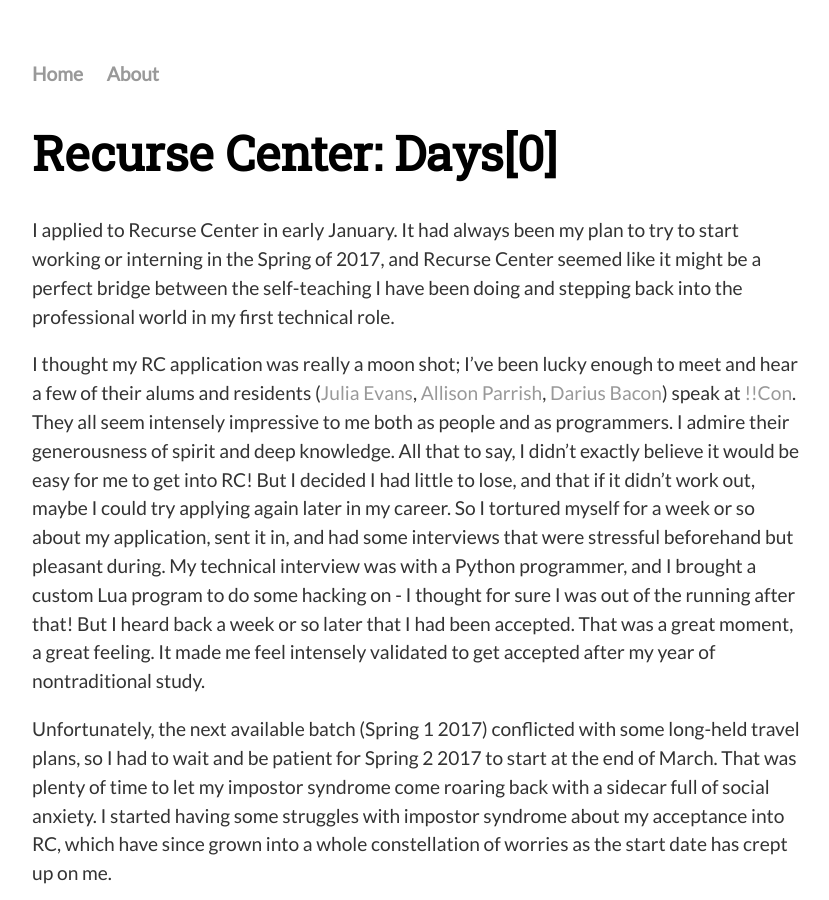
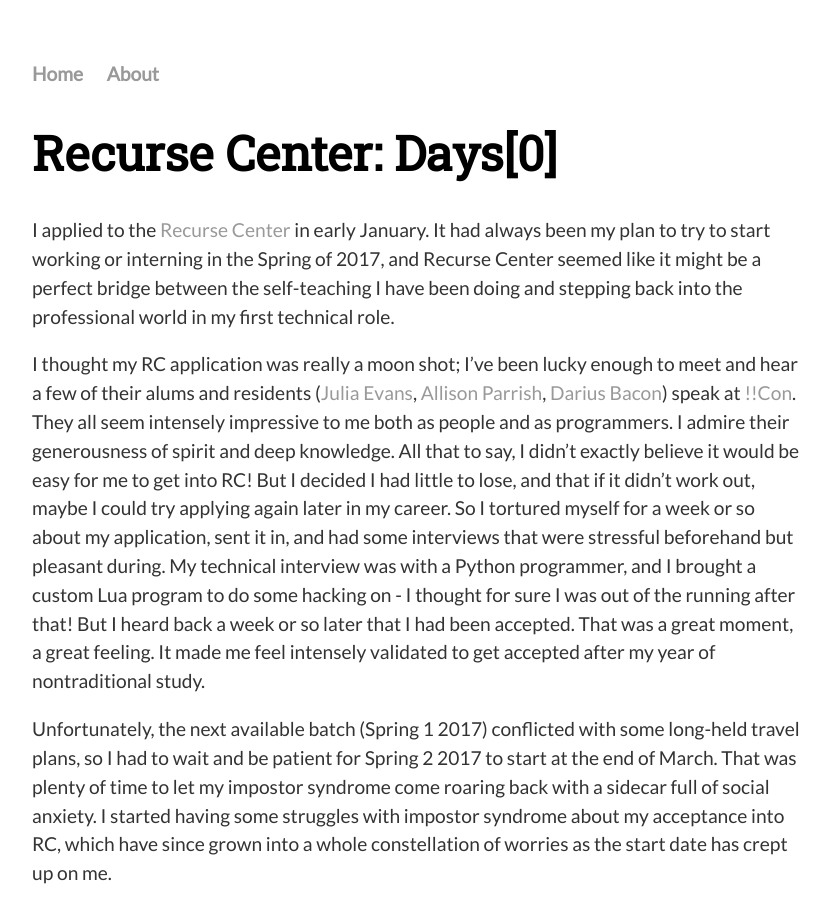
Before and after one commit to katieamazing/katieamazing.github.io, a Jekyll site: the page built from _posts/2017-03-26-RC-Days0.md, in a window 1280 px wide and 900 px high. Shown: the whole window, without its empty margins (224-1053 px from the left). Built offline with Jekyll 4.4.1, drawn with Linux system fonts in a browser that asks for light colours; comment, search, counter and statistics services are not loaded.

Commit message:
Update 2017-03-26-RC-Days0.md

```diff
--- a/_posts/2017-03-26-RC-Days0.md
+++ b/_posts/2017-03-26-RC-Days0.md
@@ -4,7 +4,7 @@
 date: 2017-03-26
 ---
 
-I applied to Recurse Center in early January. It had always been my plan to try to start working or interning in the Spring of 2017, and Recurse Center seemed like it might be a perfect bridge between the self-teaching I have been doing and stepping back into the professional world in my first technical role.
+I applied to the [Recurse Center](https://www.recurse.com/) in early January. It had always been my plan to try to start working or interning in the Spring of 2017, and Recurse Center seemed like it might be a perfect bridge between the self-teaching I have been doing and stepping back into the professional world in my first technical role.
 
 I thought my RC application was really a moon shot; I've been lucky enough to meet and hear a few of their alums and residents ([Julia Evans](https://twitter.com/b0rk), [Allison Parrish](https://twitter.com/aparrish), [Darius Bacon](https://twitter.com/abecedarius)) speak at [!!Con](http://katieamazing.com/blog/2016/12/20/conference-rundown-2016). They all seem intensely impressive to me both as people and as programmers. I admire their generousness of spirit and deep knowledge. All that to say, I didn't exactly believe it would be easy for me to get into RC! But I decided I had little to lose, and that if it didn't work out, maybe I could try applying again later in my career. So I tortured myself for a week or so about my application, sent it in, and had some interviews that were stressful beforehand but pleasant during. My technical interview was with a Python programmer, and I brought a custom Lua program to do some hacking on - I thought for sure I was out of the running after that! But I heard back a week or so later that I had been accepted. That was a great moment, a great feeling. It made me feel intensely validated to get accepted after my year of nontraditional study.
 
```
